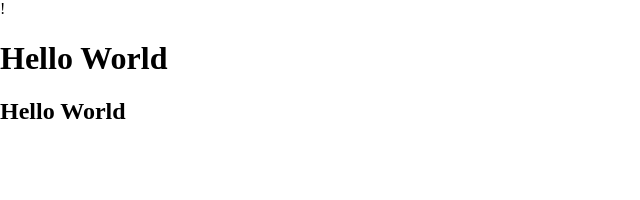
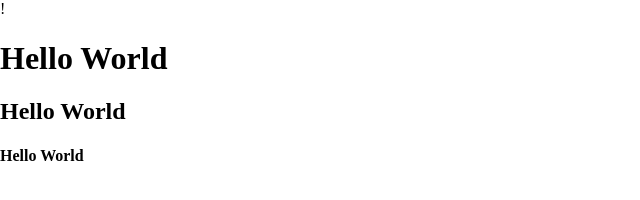
Before and after one commit to Skkc777/123, a plain HTML site: page src/index.html in a window 1280 px wide. Shown: the whole page, without its empty margins (0-640 px from the left). Drawn offline with nearby package versions, Linux system fonts and the light colour scheme.

Commit message:
Changes h4

```diff
--- a/src/index.html
+++ b/src/index.html
@@ -23,6 +23,7 @@
 <section class="main">
     <h1>Hello World</h1>
     <h2>Hello World</h2>
+    <h4>Hello World</h4>
 </section>
 
 
```
